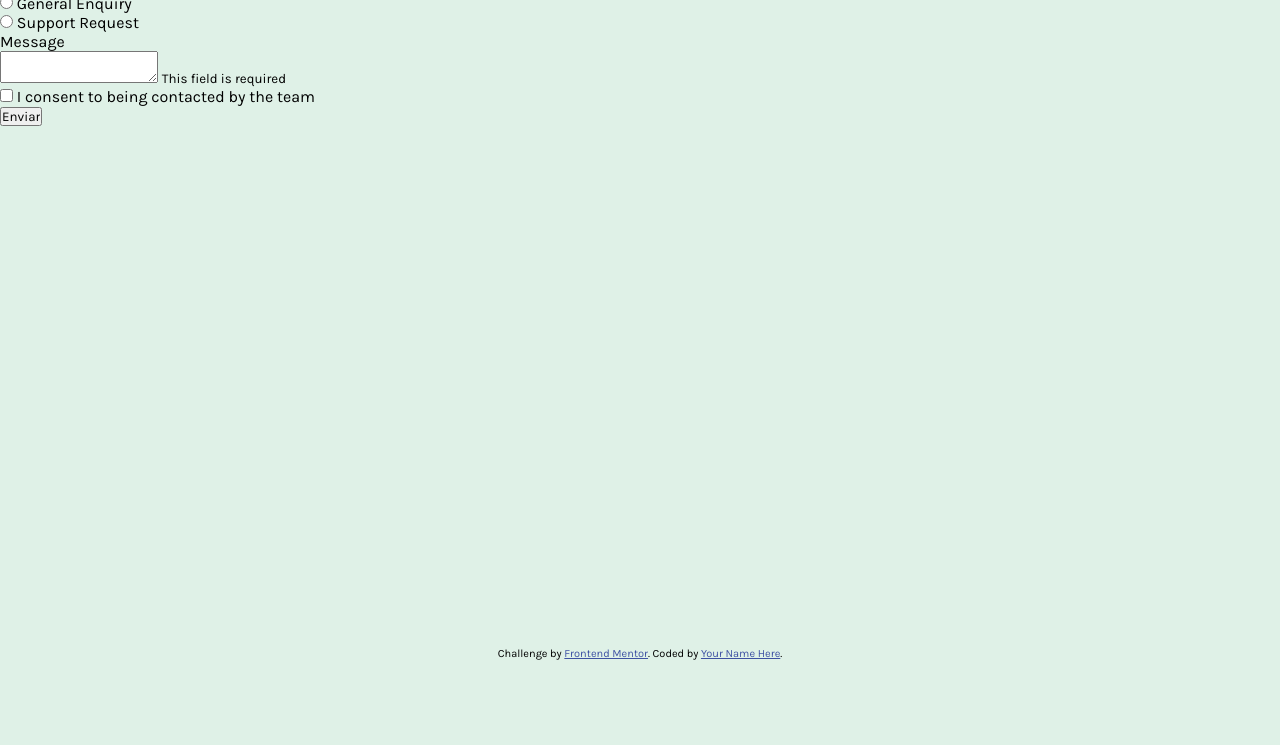
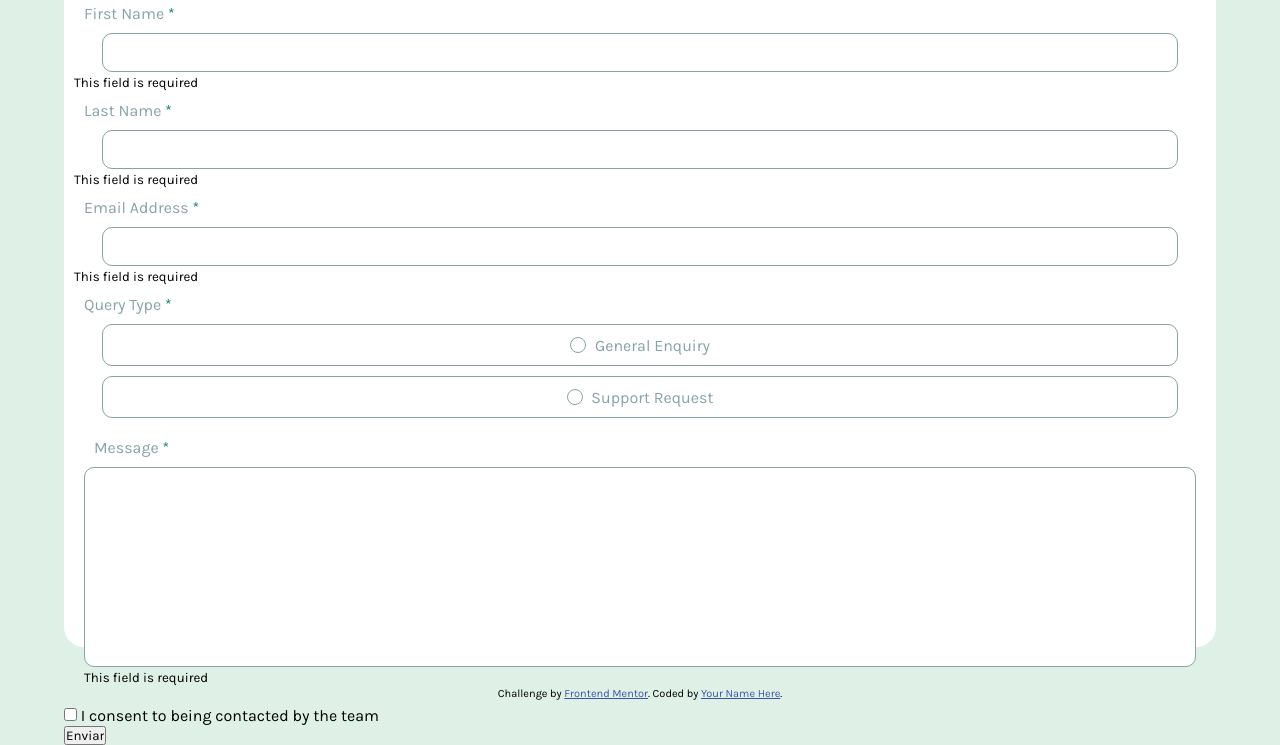
Before and after one commit to WeslleyNsou/formulario-de-contato-frontendmentor, a plain HTML site: page index.html in a window 1280 px wide. Shown: the part 113-858 px from the top of the page. Before the commit the page ends 800 px from the top, so only its background shows below. Drawn offline with Linux system fonts and the light colour scheme.

Commit message:
anvaço no css

```diff
--- a/estilo/style.css
+++ b/estilo/style.css
@@ -12,6 +12,103 @@
 
 body, main{
     width: 100vw;
-    height: 95vh;
+    height: 100vh;
     background-color: hsl(148, 38%, 91%);
 }
+
+ main{
+    display: flex;
+    justify-content: center;
+    align-items: center;
+ }
+section{
+    width: 90%;
+    height: 90%;
+
+    border-radius: 20px;
+    background-color: white;
+}
+h1{
+    margin: 20px;
+    font-size: 2em;
+    color: hsl(187, 24%, 22%);
+}
+
+.inp-txt{
+    margin: 10px;
+}
+.inp-txt > label{
+    display: block;
+    margin: 10px;
+    color: hsl(186, 15%, 59%);
+}
+.inp-txt > label > span{
+    color: hsl(169, 82%, 27%);
+}
+.inp-txt > input{
+    display: block;
+    width: 95%;
+    margin: auto;
+    font-size: 2em;
+
+    border: 1px solid hsl(186, 15%, 59%);
+    border-radius: 10px;
+}
+
+legend{
+    display: block;
+    margin: 10px;
+    color: hsl(186, 15%, 59%);
+}
+legend > span{
+    color: hsl(169, 82%, 27%);
+}
+
+.inp-radio{
+    margin: 10px;
+}
+.rad-contain{
+    display: block;
+    margin: auto;
+    text-align: center;
+    margin-bottom: 10px;
+    width: 95%;
+    padding: 10px;
+    border: 1px solid hsl(186, 15%, 59%);
+    border-radius: 10px;
+}
+.rad-contain > label{
+    font-size: 1em;
+    color: hsl(186, 15%, 59%);
+}
+.rad-contain > input{
+    appearance: none;
+
+    width: 16px;
+    height: 16px;
+
+    border: 1px solid hsl(186, 15%, 59%);
+    border-radius: 50%;
+
+    position: relative;
+    top: 2px;
+
+    transition: 0.2s all linear;
+    margin-right: 5px;
+}
+.rad-contain > input:checked{
+    border: 6px solid hsl(169, 82%, 27%);
+}
+
+.msg-contain{
+    margin: 20px;
+}
+.msg-contain > input{
+    display: inline-block;
+    width: 100%;
+    height: 200px;
+
+    border: 1px solid hsl(186, 15%, 59%);
+    border-radius: 10px;
+
+}
--- a/index.html
+++ b/index.html
@@ -16,25 +16,28 @@
       <h1>Contact Us</h1>
       <form>
         <div class="inp-txt">
-          <label for="fname" class="resquired">First Name</label>
+          <label for="fname" class="resquired">First Name <span>*</span></label>
           <input type="text" id="fname" name="fname">
           <small> This field is required</small>
         </div>
+
         <div class="inp-txt">
-          <label for="lname" class="required">Last Name</label>
+          <label for="lname" class="required">Last Name <span>*</span></label>
           <input type="text" id="lname" name="lname">
           <small> This field is required</small>
         </div>
+
         <div class="inp-txt">
           <!--Please enter a valid email address-->
-          <label for="email" class="required">Email Address</label>
+          <label for="email" class="required">Email Address <span>*</span></label>
           <input type="email" id="email" name="email">
           <small> This field is required</small>
         </div>
 
         <div class="inp-radio">
-          <legend class="required">Query Type</legend>
+          <legend class="required">Query Type <span>*</span></legend>
           <!--Please select a query type-->
+
           <div class="rad-contain">
             <input type="radio" id="general" name="query">
             <label for="general">General Enquiry</label>
@@ -46,8 +49,8 @@
         </div>
 
         <div class="msg-contain">
-          <legend class="required">Message</legend>
-          <textarea name="msg" id="msg"></textarea>
+          <legend class="required">Message <span>*</span></legend>
+          <input type="text" id="msg" name="msg">
           <small>This field is required</small>
         </div>
 
```
